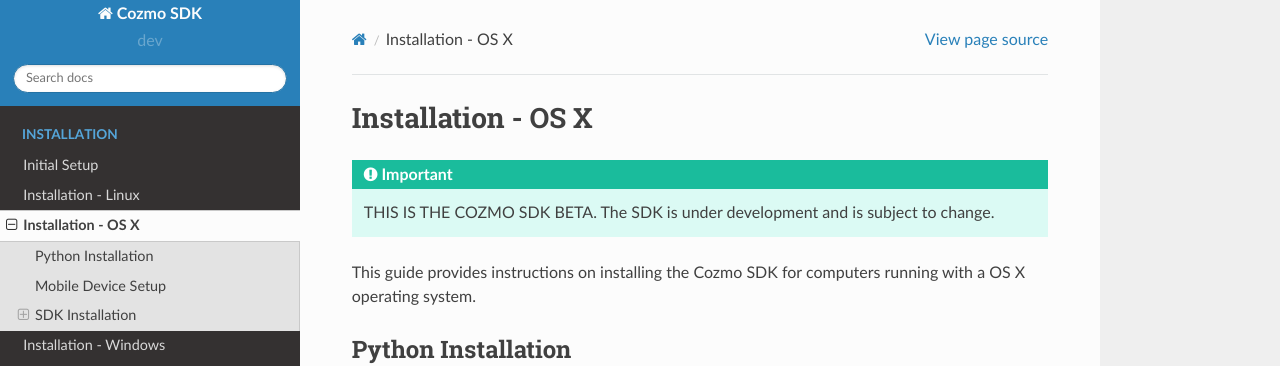
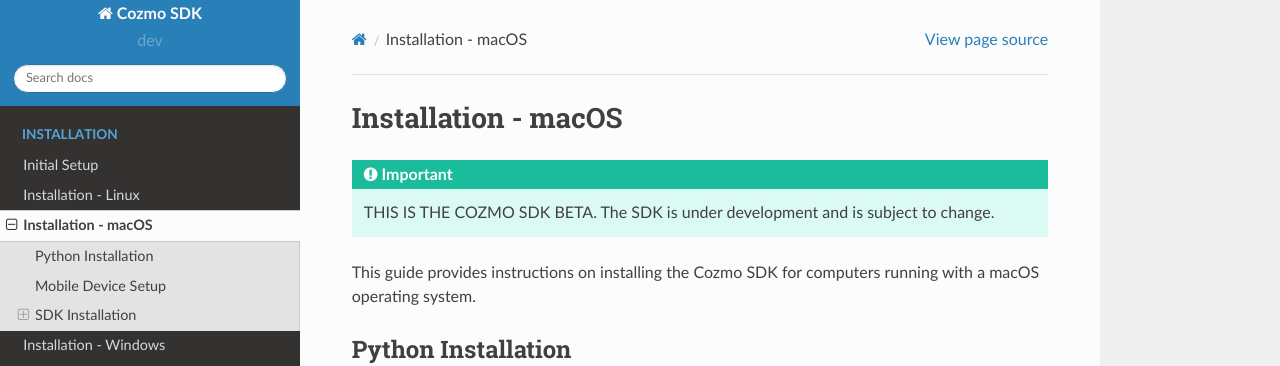
Before and after one commit to anki/cozmo-python-sdk, a Sphinx documentation site: the page built from docs/source/install-osx.rst, in a window 1280 px wide and 900 px high. Shown: the top 366 px of the window. Built offline with Sphinx 7.4.7 and the Read the Docs theme 2.0.0, drawn with Linux system fonts in a browser that asks for light colours.

Commit message:
OS X to macOS

```diff
--- a/docs/source/adb.rst
+++ b/docs/source/adb.rst
@@ -9,7 +9,7 @@
 Android Debug Bridge (adb) is necessary in order for the Cozmo SDK to work with Android mobile devices. Please ensure adb is installed before attempting to run the Cozmo SDK with a paired Android device.
 
 -----------------
-OS X Installation
+macOS Installation
 -----------------
 
 1. Type the following into a Terminal window (requires Homebrew to be installed)::
--- a/docs/source/install-osx.rst
+++ b/docs/source/install-osx.rst
@@ -1,12 +1,12 @@
 .. _install-osx:
 
 ###################
-Installation - OS X
+Installation - macOS
 ###################
 
 .. important:: THIS IS THE COZMO SDK BETA. The SDK is under development and is subject to change.
 
-This guide provides instructions on installing the Cozmo SDK for computers running with a OS X operating system.
+This guide provides instructions on installing the Cozmo SDK for computers running with a macOS operating system.
 
 -------------------
 Python Installation
--- a/docs/source/install.rst
+++ b/docs/source/install.rst
@@ -22,7 +22,7 @@
 
 Anki provides example programs for novice and advanced users to run with the SDK. Download the SDK example programs here:
 
-  * `OS X/Linux SDK Examples <http://cozmosdk.anki.com/0.7.0/cozmo_sdk_examples_0.7.0.tar.gz>`_
+  * `macOS/Linux SDK Examples <http://cozmosdk.anki.com/0.7.0/cozmo_sdk_examples_0.7.0.tar.gz>`_
 
   * `Windows SDK Examples <http://cozmosdk.anki.com/0.7.0/cozmo_sdk_examples_0.7.0.zip>`_
 
@@ -48,7 +48,7 @@
 
 If your attempt to install Python packages such as NumPy fails, please upgrade your pip install as follows:
 
-    On OS X and Linux::
+    On macOS and Linux::
 
         pip3 install -U pip
 
```
